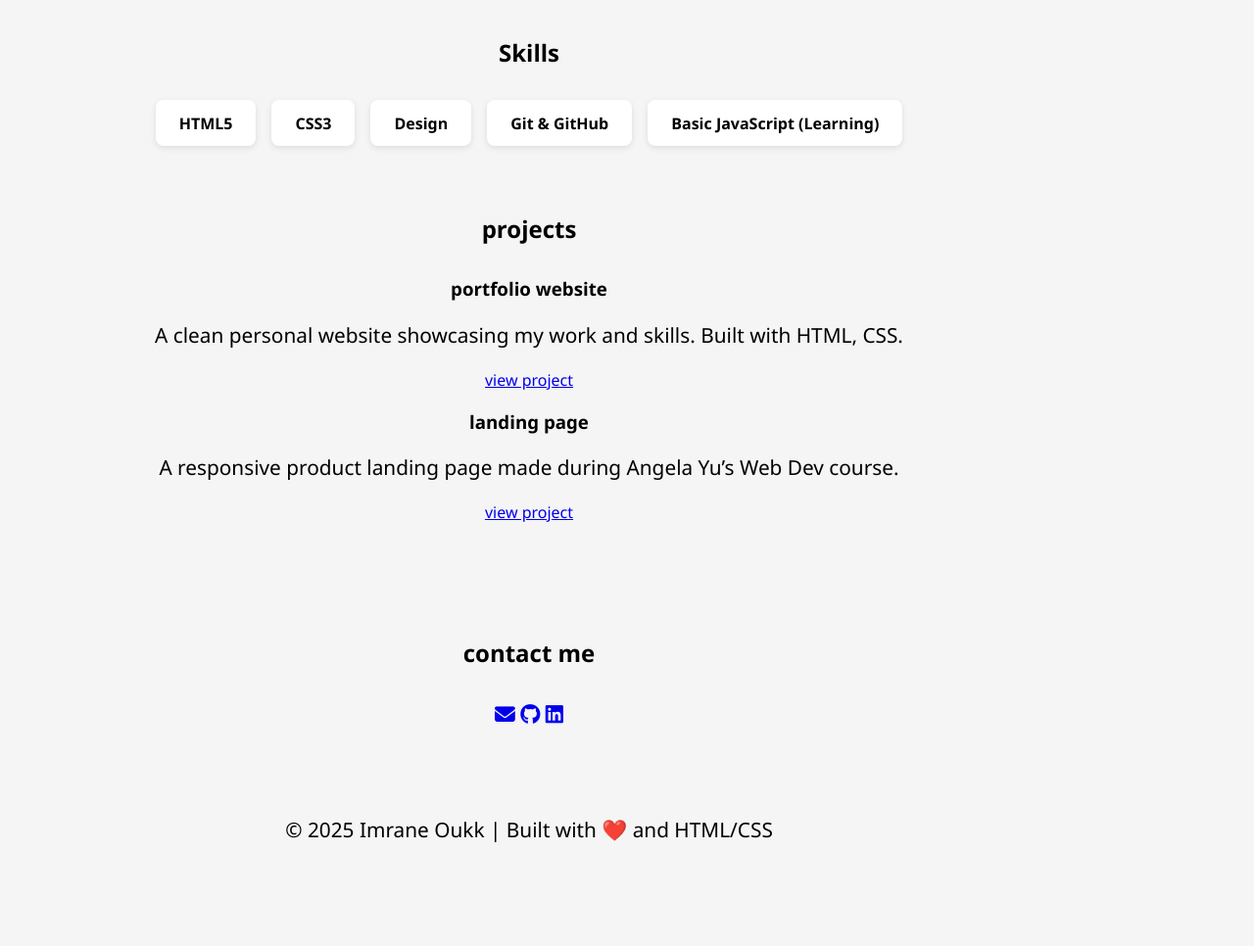
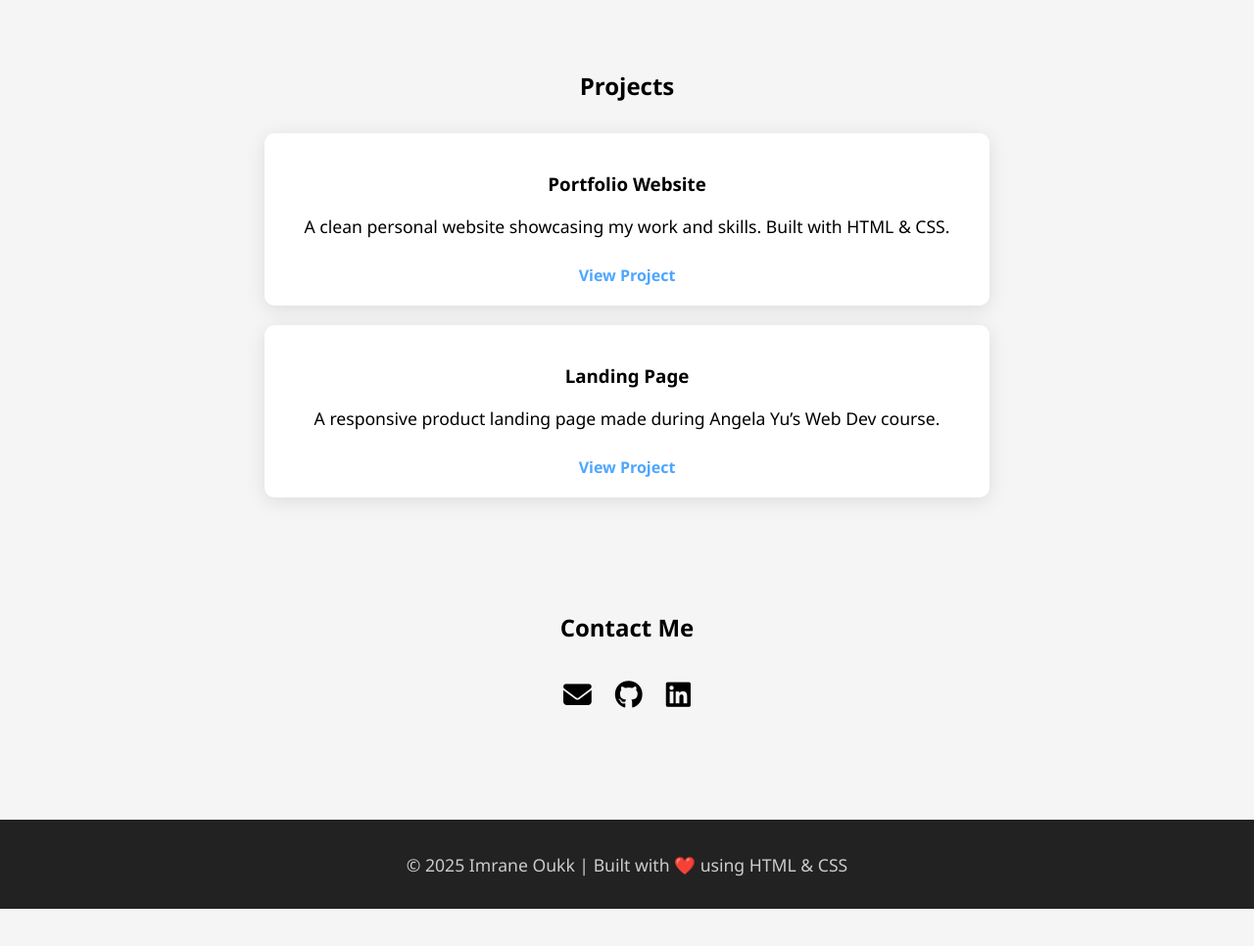
Before and after one commit to imrane-ouarrak/portfoliooo, a plain HTML site: page index.html in a window 1280 px wide. Shown: the part 698-1664 px from the top of the page at 98% size. After the commit the page ends 1626 px from the top, so only its background shows below. Drawn offline with Linux system fonts and the light colour scheme.

Commit message:
Add files via upload

```diff
--- a/index.html
+++ b/index.html
@@ -4,55 +4,52 @@
   <meta charset="utf-8">
   <meta name="viewport" content="width=device-width, initial-scale=1.0">
   <title>My Developer Portfolio</title>
-        <style></style>
   <link rel="stylesheet" href="https://cdnjs.cloudflare.com/ajax/libs/font-awesome/6.5.0/css/all.min.css">
-
-    </head>
-    <body>
   <style>
-            body{
-                font-family:'Segoe UI', Tahoma, Verdana, sans-serif;
-                padding: 0;
+    body {
+      font-family: 'Segoe UI', Tahoma, Verdana, sans-serif;
+      margin: 0;
       background: whitesmoke;
       color: black;
+    }
 
-
-            }
-            header{
+    header {
       padding: 3rem;
       text-align: center;
       background-color: grey;
       color: black;
-                border-radius: 9.5%;
-                justify-content: center;
+      border-radius: 0 0 20px 20px;
+    }
 
+    header h1 {
+      margin: 0;
+      font-size: 3rem;
     }
-            header h1{
-                margin: 5%;
-                font-size: 4rem;
 
+    header p {
+      font-size: 1.2rem;
+      color: #eee;
     }
-            header p{
-                font-size: 1.4rem;
-                color: #bbb
-            }
+
     section {
       padding: 3rem 2rem;
       max-width: 1000px;
       margin: auto;
     }
 
-            h2{
+    h2 {
       text-align: center;
       margin-bottom: 2rem;
     }
-            p{
+
+    p {
       text-align: center;
-                font-size: 1.3rem;
+      font-size: 1.1rem;
     }
+
+    /* ===== Skills Section ===== */
     #skills {
       text-align: center;
-             margin: 3rem 0;
     }
 
     .skills-container {
@@ -76,32 +73,78 @@
       color: white;
       transform: translateY(-5px);
     }
+
+    /* ===== Projects Section ===== */
     .projects {
       display: flex;
       flex-direction: column;
       align-items: center;
       gap: 20px;
+      max-width: 900px;
+      margin: 0 auto;
     }
 
     .project-card {
-  max-width: 600px;
-  width: 90%;
+      width: 80%;
+      max-width: 700px;
       background: white;
+      padding: 20px;
       border-radius: 10px;
-  padding: 20px;
-  box-shadow: 0 2px 6px rgba(0,0,0,0.1);
+      box-shadow: 0 4px 20px rgba(0,0,0,0.1);
+      text-align: center;
     }
 
+    .project-card a {
+      display: inline-block;
+      margin-top: 10px;
+      color: #4da6ff;
+      text-decoration: none;
+      font-weight: bold;
+    }
+
+    .project-card a:hover {
+      text-decoration: underline;
+    }
+
+    /* ===== Contact Section ===== */
+    #contact p {
+      display: flex;
+      justify-content: center;
+      gap: 1.5rem;
+      font-size: 1.8rem;
+    }
+
+    #contact a {
+      color: black;
+      transition: color 0.3s ease;
+    }
+
+    #contact a:hover {
+      color: #4da6ff;
+    }
+
+    footer {
+      text-align: center;
+      padding: 1rem;
+      background: #222;
+      color: #ccc;
+      margin-top: 2rem;
+    }
   </style>
+</head>
+<body>
+
   <header>
     <h1>Imrane Ouarrak</h1>
-            <P>Web Developer | Aspiring Software Engineer</P>
+    <p>Web Developer | Aspiring Software Engineer</p>
   </header>
+
   <section id="about">
     <h2>About Me</h2>
-            <p>Hello! i'M Imrane Ouarrak, An 19 year-old web Developer passionate about coding, 3D-design, and building creative tech project. Currently learning full-stack Web Developement.</p>
+    <p>Hello! I'm Imrane Ouarrak, a 19-year-old web developer passionate about coding, 3D-design, and building creative tech projects. Currently learning full-stack Web Development.</p>
   </section>
-        <!-- ⭐ New Skills Section -->
+
+  <!-- Skills Section -->
   <section id="skills">
     <h2>Skills</h2>
     <div class="skills-container">
@@ -111,24 +154,28 @@
       <div class="skill">Git & GitHub</div>
       <div class="skill">Basic JavaScript (Learning)</div>
     </div>
-        <section id="project">
-            <h2>projects</h2>
-            <div class="project">
-            <div class="card">
-                <h3>portfolio website</h3>
-                <p>A clean personal website showcasing my work and skills. Built with HTML, CSS.</p>
-                <a href="#">view project</a>
+  </section>
+
+  <!-- Projects Section -->
+  <section id="projects">
+    <h2>Projects</h2>
+    <div class="projects">
+      <div class="project-card">
+        <h3>Portfolio Website</h3>
+        <p>A clean personal website showcasing my work and skills. Built with HTML & CSS.</p>
+        <a href="#">View Project</a>
       </div>
-            <div class="card">
-                <h3>landing page</h3>
+      <div class="project-card">
+        <h3>Landing Page</h3>
         <p>A responsive product landing page made during Angela Yu’s Web Dev course.</p>
-                <a href="#">view project</a>
+        <a href="#">View Project</a>
       </div>
     </div>
   </section>
 
+  <!-- Contact Section -->
   <section id="contact">
-            <h2>contact me</h2>
+    <h2>Contact Me</h2>
     <p>
       <a href="mailto:imraneoukk@gmail.com"><i class="fa-solid fa-envelope"></i></a>
       <a href="https://github.com/imrane-ouarrak" target="_blank"><i class="fa-brands fa-github"></i></a>
@@ -136,10 +183,8 @@
     </p>
   </section>
 
-
-
   <footer>
-    <p>© 2025 Imrane Oukk | Built with ❤️ and HTML/CSS</p>
+    <p>© 2025 Imrane Oukk | Built with ❤️ using HTML & CSS</p>
   </footer>
 
 </body>
```
Lines whose indentation alone changed are shown as unchanged.
